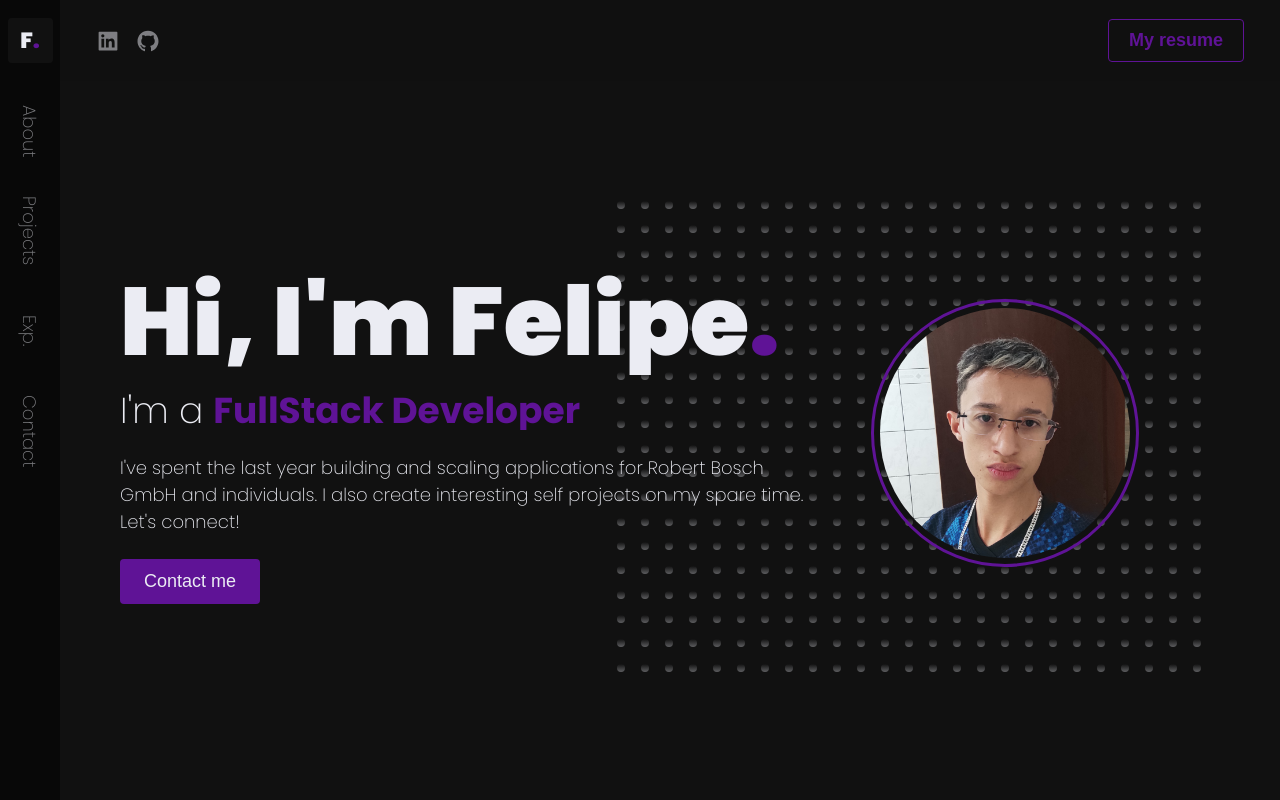
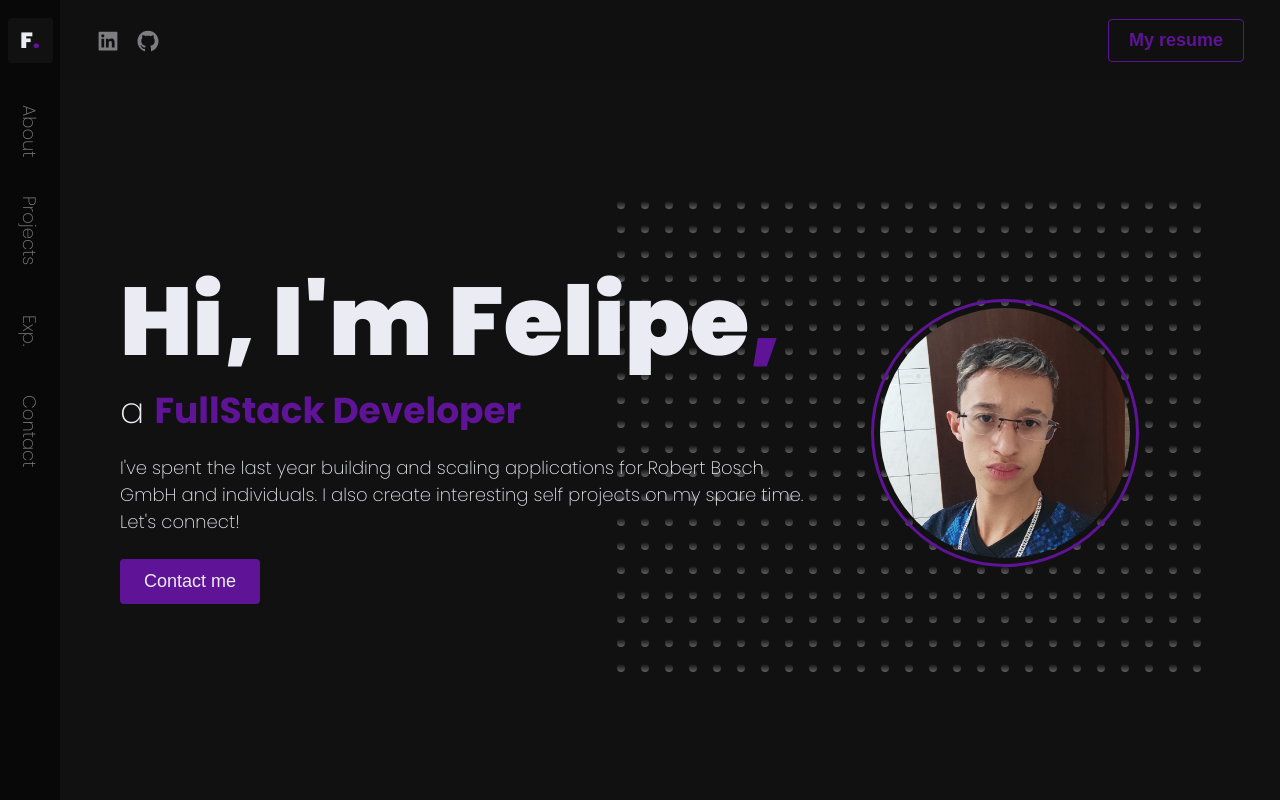
Before and after one commit to Flepsz/portfolio, a Next.js app: page / in a window 1280 px wide. Shown: the top 800 px of the page. Built offline with nearby package versions, Linux system fonts and the light colour scheme.

Commit message:
:lipstick: feat: Changed incoherent sentence

```diff
--- a/src/components/home/hero/Hero.tsx
+++ b/src/components/home/hero/Hero.tsx
@@ -13,12 +13,12 @@ export const Hero = () => {
         <div className={styles.copyWrapper}>
           <Reveal>
             <h1 className={styles.title}>
-              Hi, I&apos;m Felipe<span>.</span>
+              Hi, I&apos;m Felipe<span>,</span>
             </h1>
           </Reveal>
           <Reveal>
             <h2 className={styles.subTitle}>
-              I&apos;m a <span>FullStack Developer</span>
+              a <span>FullStack Developer</span>
             </h2>
           </Reveal>
           <Reveal>
```
